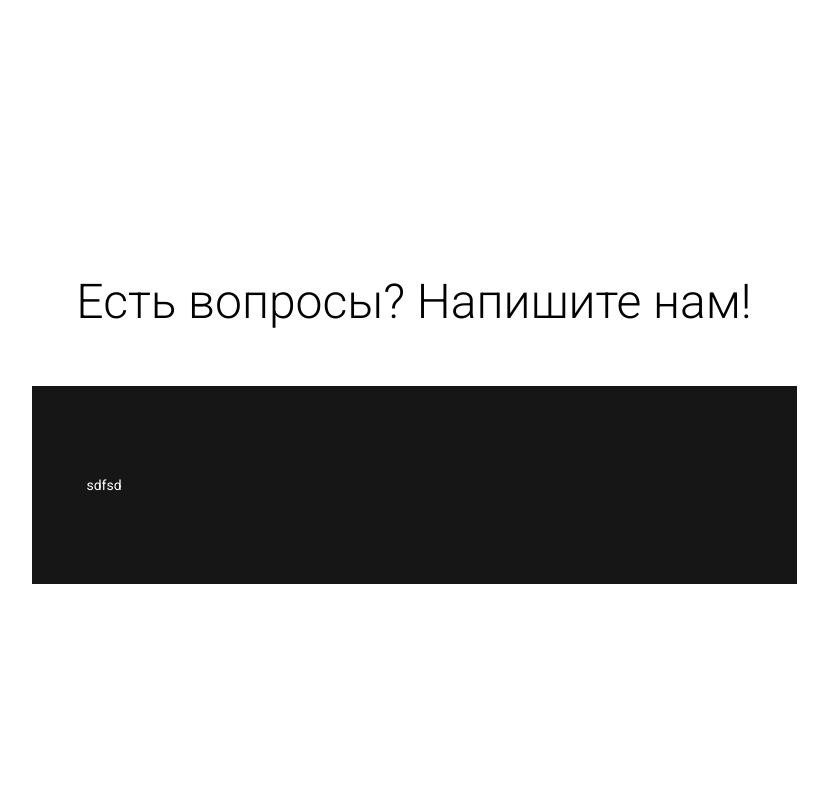
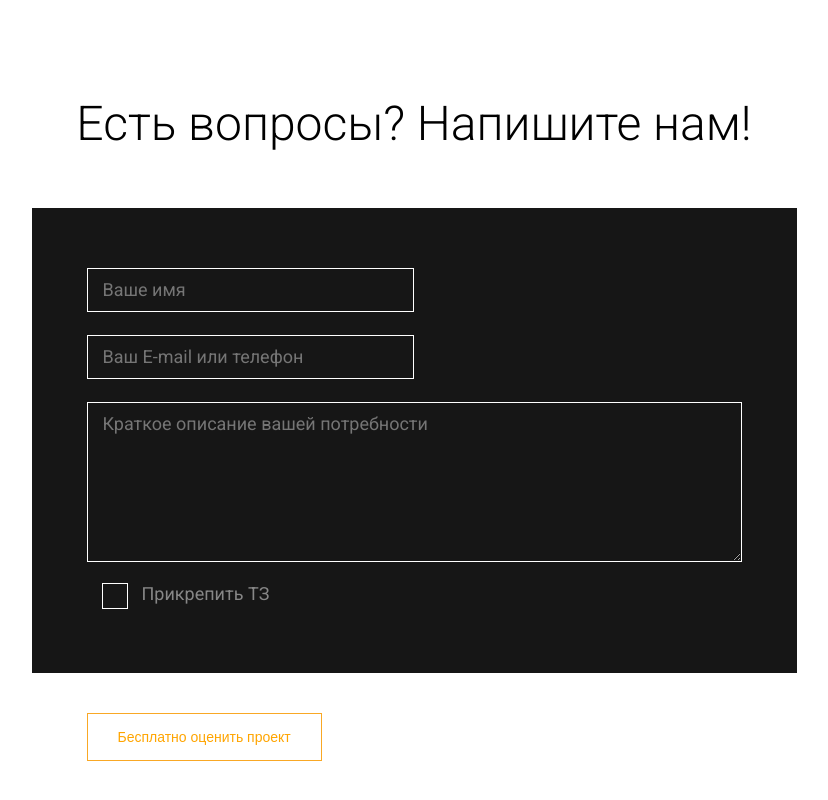
Before and after one commit to RomualdKarbido/acoppella, a website: page source/html/index.html in a window 1280 px wide. Shown: the part 5562-6362 px from the top of the page, without its empty margins (226-1054 px from the left). Drawn offline with nearby package versions, Linux system fonts and the light colour scheme; files that its build step writes are made by us from their sources.

Commit message:
форма

```diff
--- /dev/null
+++ b/source/css/all/btn.less
@@ -0,0 +1,16 @@
+.btn {
+	&_orange {
+		background: none;
+		border: 1px @orange solid;
+		font-size: 14px;
+		padding: 15px 30px;
+		outline: none !important;
+		color: orange;
+		transition: all 0.2s;
+		cursor: pointer;
+		&:hover {
+			background: @orange;
+			color: white;
+		}
+	}
+}
--- /dev/null
+++ b/source/css/all/cbox.less
@@ -0,0 +1,58 @@
+.cbox {
+	vertical-align: top;
+	width: 24px;
+	height: 24px;
+	margin: 0 3px 0 0;
+	position: absolute;
+	opacity: 0;
+
+
+	& + label {
+	  cursor: pointer;
+	  position: relative;
+	  padding: 0 0 0 40px;
+	  font-size: 18px;
+	  color: #878787;
+
+
+	  &:before {
+	  	content: '';
+	  	position: absolute;
+	  	top: 0px;
+	  	left: 0;
+	  	width: 14px;
+	  	height: 14px;
+	  	border: 1px solid white;
+	  	background: none;
+	  	width: 24px;
+		height: 24px;
+
+	  }
+	}
+
+	&:disabled + label {
+		color: #999999;
+		cursor: default;
+
+
+	}
+
+	&:checked + label {
+		&:after {
+			content: "\F12C";
+			font-family: "Material Design Icons";
+			color: white;
+			position: absolute;
+			top: 1px;
+			left: 1px;
+			font-size: 20px;
+			width: 24px;
+			height: 24px;
+			line-height: 26px;
+			text-align: center;
+		}
+	}
+	&__item {
+		margin-bottom: 10px;
+	}
+}
--- a/source/css/all/form.less
+++ b/source/css/all/form.less
@@ -8,10 +8,32 @@
 		color: white;
 		width: 765px;
 		margin: 0 auto;
-		padding: 90px 55px;
+		padding: 60px 55px;
 		box-sizing: border-box;
+		&-string {
+			margin-bottom: 23px;
+			.clearfix;
+			.input	{
+				width: 50%;
+			}
+			&:last-child {
+				margin-bottom: 0;
+			}
+		}
 	}
 	.h2 {
 		margin-bottom: 75px;
 	}
+	.textarea {
+		height: 160px;
+	}
+	.cbox__item {
+		margin-left: 15px;
+	}
+	&__btn {
+		width: 655px;
+		margin: 40px auto 0;
+		.clearfix;
+	}
+
 }
--- a/source/css/all/input.less
+++ b/source/css/all/input.less
@@ -1,20 +1,18 @@
 input {
 	width: 100%;
-	background:  #fbfbfb;
-	border: 1px solid #c4c4c4;
-	line-height: 25px;
-	height: 27px;
+	background:  none;
+	border: 1px solid white;
+	line-height: 44px;
+	height: 44px;
 	box-sizing: border-box;
 	outline: none;
+	color: white;
+	font-size: 18px;
+	font-family: 'Roboto', sans-serif;
+	font-weight: normal ;
+
 }
 .input {
-	padding: 10px;
-	font-family: 'OpenSans';
-    font-weight: 600;
-	&_search {
-		padding: 0 15px 0 35px;
-		color: #666666;
-		font-weight: 600;
-
-	}
+	padding: 0 15px;
+    font-weight: normal ;
 }
--- a/source/css/all/textarea.less
+++ b/source/css/all/textarea.less
@@ -1,10 +1,12 @@
 .textarea {
 	width: 100%;
     box-sizing: border-box;
-    padding: 10px;
-    font-family: 'OpenSans';
-    font-weight: 600;
-    background: #fbfbfb;
-    border: 1px solid #c4c4c4;
+    padding: 10px 15px;
+    font-family: 'Roboto', sans-serif;
+    font-weight: normal;
+    background: none;
+    border: 1px solid white;
     outline: none;
+    color: white;
+    font-size: 18px;
 }
--- a/source/css/style.less
+++ b/source/css/style.less
@@ -12,3 +12,5 @@
 @import "all/form.less";
 @import "all/top-menu.less";
 @import "all/animate.less";
+@import "all/cbox.less";
+@import "all/btn.less";
--- a/source/html/index.html
+++ b/source/html/index.html
@@ -164,7 +164,25 @@
     <div class="form">
        <h2 class="h2 tac">Есть вопросы? Напишите нам!</h2>
        <div class="form__box">
-           sdfsd
+            <div class="form__box-string">
+                <input type="text" placeholder="Ваше имя" class="input">
+            </div>
+            <div class="form__box-string">
+                <input type="text" placeholder="Ваш E-mail или телефон" class="input">
+            </div>
+            <div class="form__box-string">
+                <textarea name="" id="" cols="30" rows="10"  class="textarea" placeholder="Краткое описание вашей потребности"></textarea>
+            </div>
+            <div class="form__box-string">
+                <div class="cbox__item">
+                <input type="checkbox" class="cbox" name="cbox" id="r22" />
+                <label for="r22" class="cbox_label">Прикрепить ТЗ</label>
+            </div>
+            </div>
+       </div>
+
+       <div class="form__btn">
+           <button class="btn btn_orange">Бесплатно оценить проект</button>
        </div>
     </div>
 </div>
```
Also changed, not shown: build/css/style.css, build/html/index.html.
